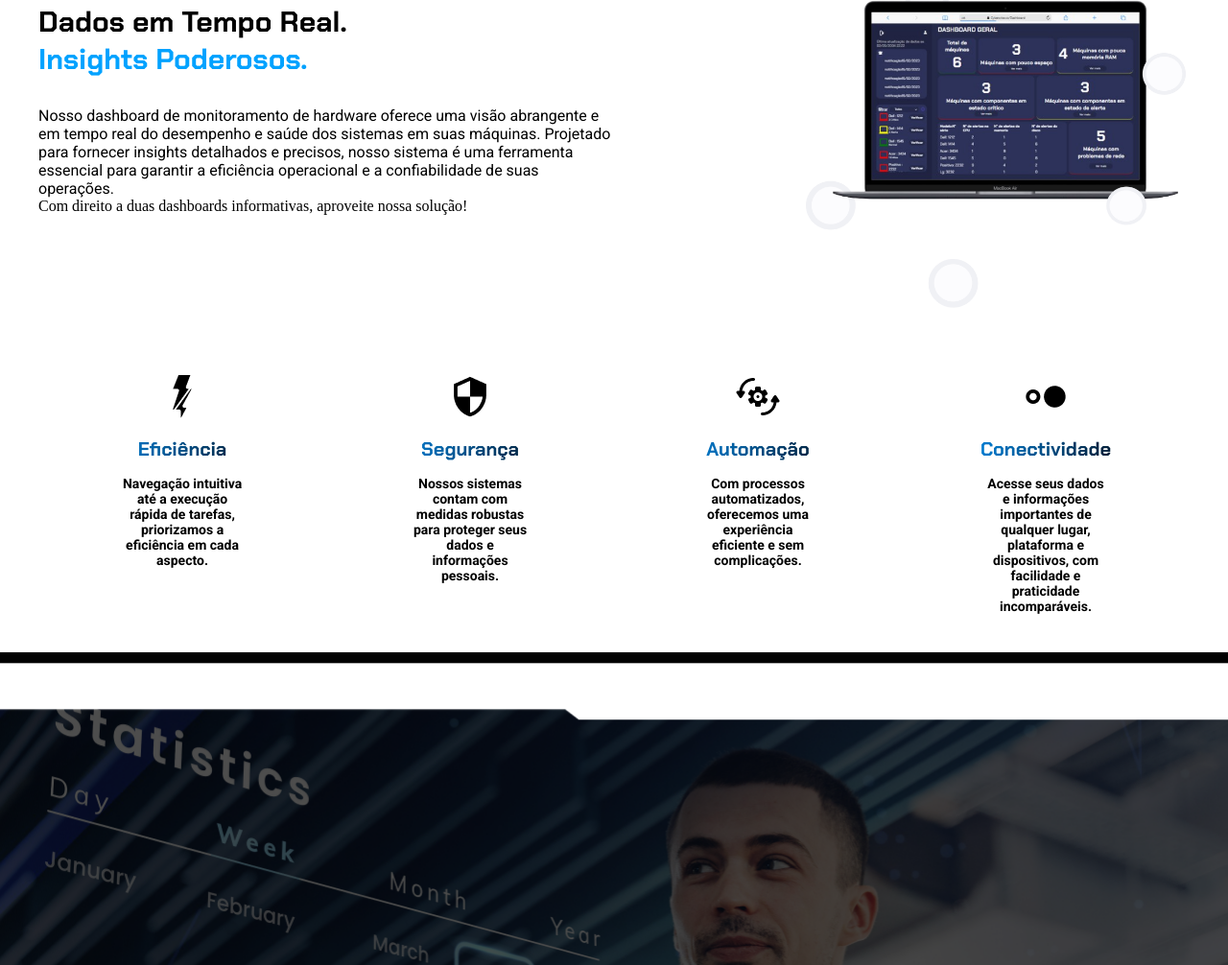
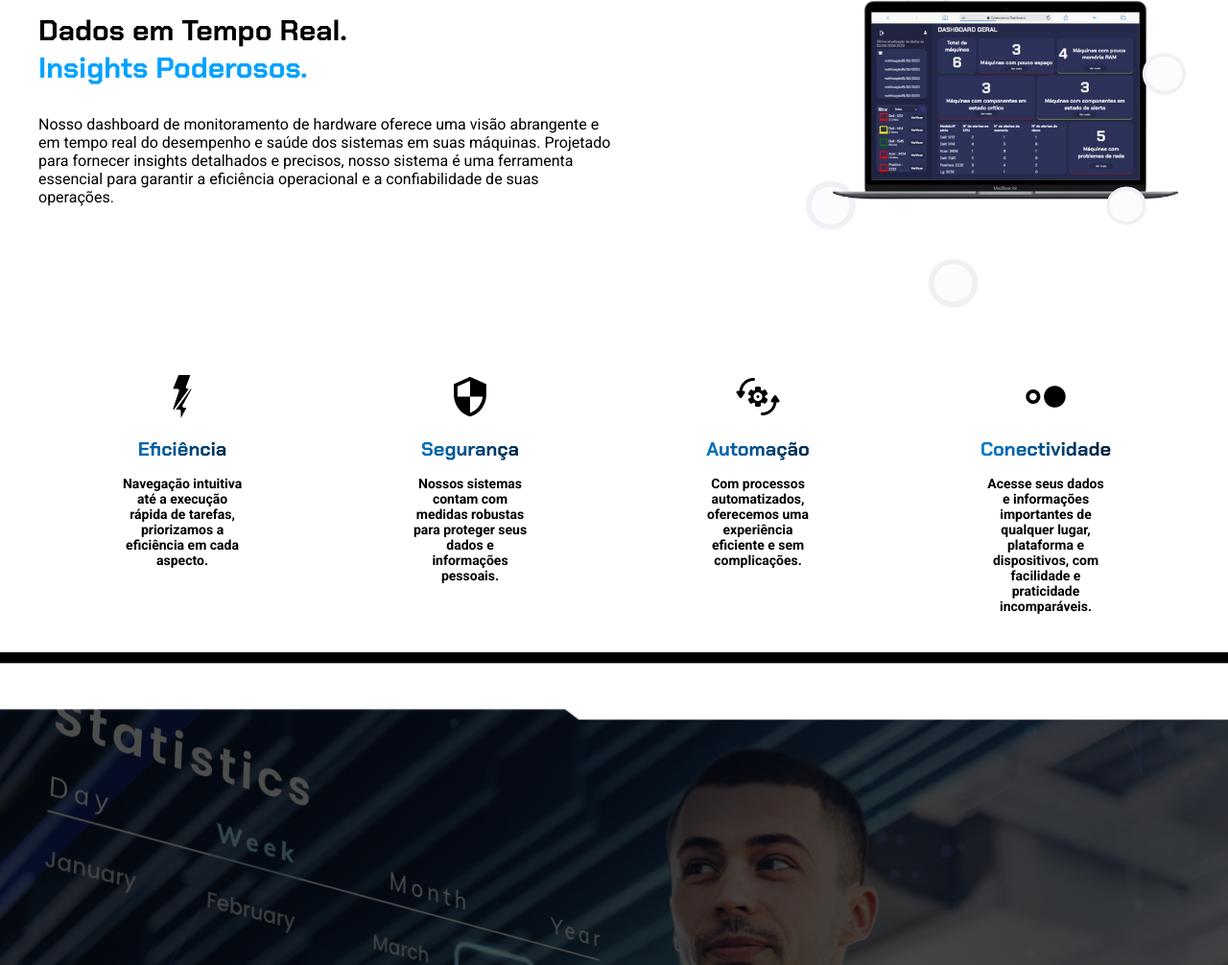
Before and after one commit to Cyber-Wise/cyberwise, a website: page Web/public/index.html in a window 1280 px wide. Shown: the part 857-1863 px from the top of the page at 96% size. Drawn offline with nearby package versions, Linux system fonts and the light colour scheme.

Commit message:
Tela de home

```diff
--- a/Web/public/index.html
+++ b/Web/public/index.html
@@ -73,9 +73,6 @@
           <h2 class="titulo-1">Dados em Tempo Real.</h2>
           <h2 class="titulo-2">Insights Poderosos.</h2>
           <p class="descricao mobile" >Nosso dashboard de monitoramento de hardware oferece uma visão abrangente e em tempo real do desempenho e saúde dos sistemas em suas máquinas. Projetado para fornecer insights detalhados e precisos, nosso sistema é uma ferramenta essencial para garantir a eficiência operacional e a confiabilidade de suas operações.</p>
-          <p>
-            Com direito a duas dashboards informativas, aproveite nossa solução!
-          </p>
           <!-- <p class="mobileTxt">Nosso dashboard de monitoramento de hardware oferece uma visão em tempo real do desempenho e saúde dos sistemas em suas máquinas, fornecendo insights detalhados para garantir a eficiência e confiabilidade operacional.</p> -->
         </div>
         <img class="mobileEcomputador" src="./assets/nottDASH.png" alt="">
```
